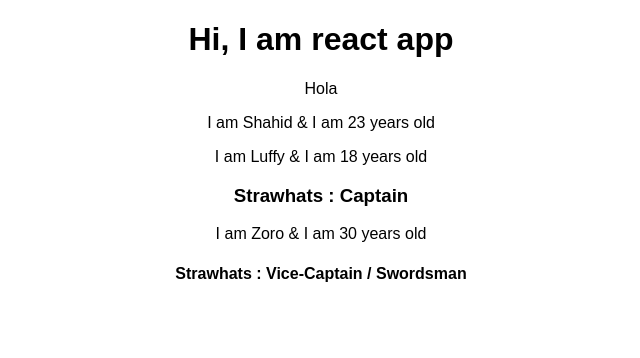
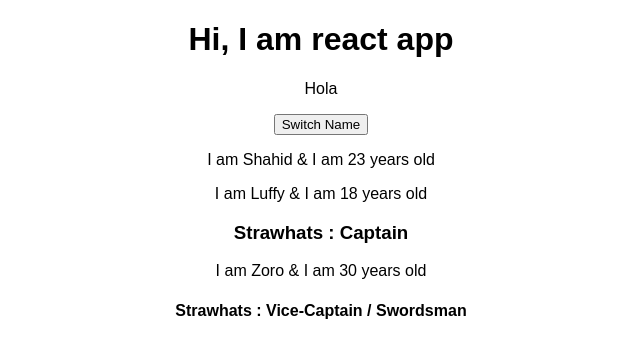
Before and after one commit to shahiddhariwala/playing-around-with-react-js, a React (Create React App) app in the folder react-complete-guide/: page / in a window 1280 px wide. Shown: the top 358 px of the page, without its empty margins (319-959 px from the left). Built offline with nearby package versions, Linux system fonts and the light colour scheme.

Commit message:
Handling events with Methods

```diff
--- a/react-complete-guide/src/App.js
+++ b/react-complete-guide/src/App.js
@@ -9,11 +9,17 @@ class App extends Component {
       { name: "Zoro", age: 30 },
     ],
   };
+
+  switchNameHandler = ()=>
+  {
+    console.log("I was clicked");
+  }
   render() {
     return (
       <div className="App">
         <h1>Hi, I am react app</h1>
         <p>Hola</p>
+        <button onClick={this.switchNameHandler}>Switch Name</button>
         <Person
           name={this.state.person[0].name}
           age={this.state.person[0].age}
```
